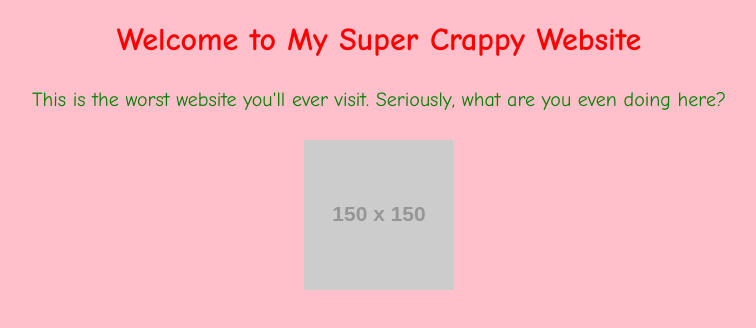
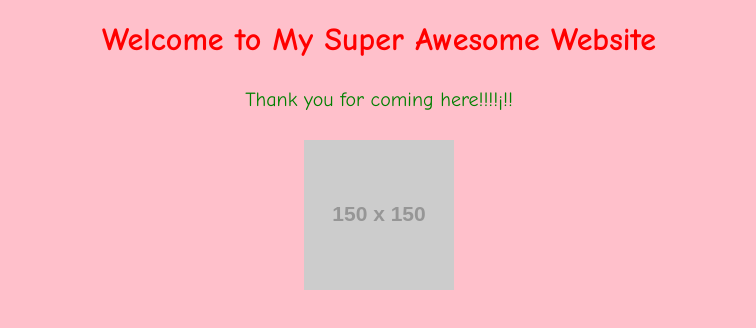
Before and after one commit to Samhey-debug/w, a plain HTML site: page index.html in a window 1280 px wide. Shown: the whole page, without its empty margins (261-1017 px from the left). Drawn offline with Linux system fonts and the light colour scheme; placeholder pictures from the web are drawn by us.

Commit message:
Update index.html

```diff
--- a/index.html
+++ b/index.html
@@ -21,8 +21,8 @@
     </style>
 </head>
 <body>
-    <h1>Welcome to My Super Crappy Website</h1>
-    <p>This is the worst website you'll ever visit. Seriously, what are you even doing here?</p>
+    <h1>Welcome to My Super Awesome Website</h1>
+    <p>Thank you for coming here!!!!¡!! </p>
     <img src="https://via.placeholder.com/150" alt="Crappy Image">
     <script>
         alert("You just wasted a few seconds of your life visiting this website.");
```
